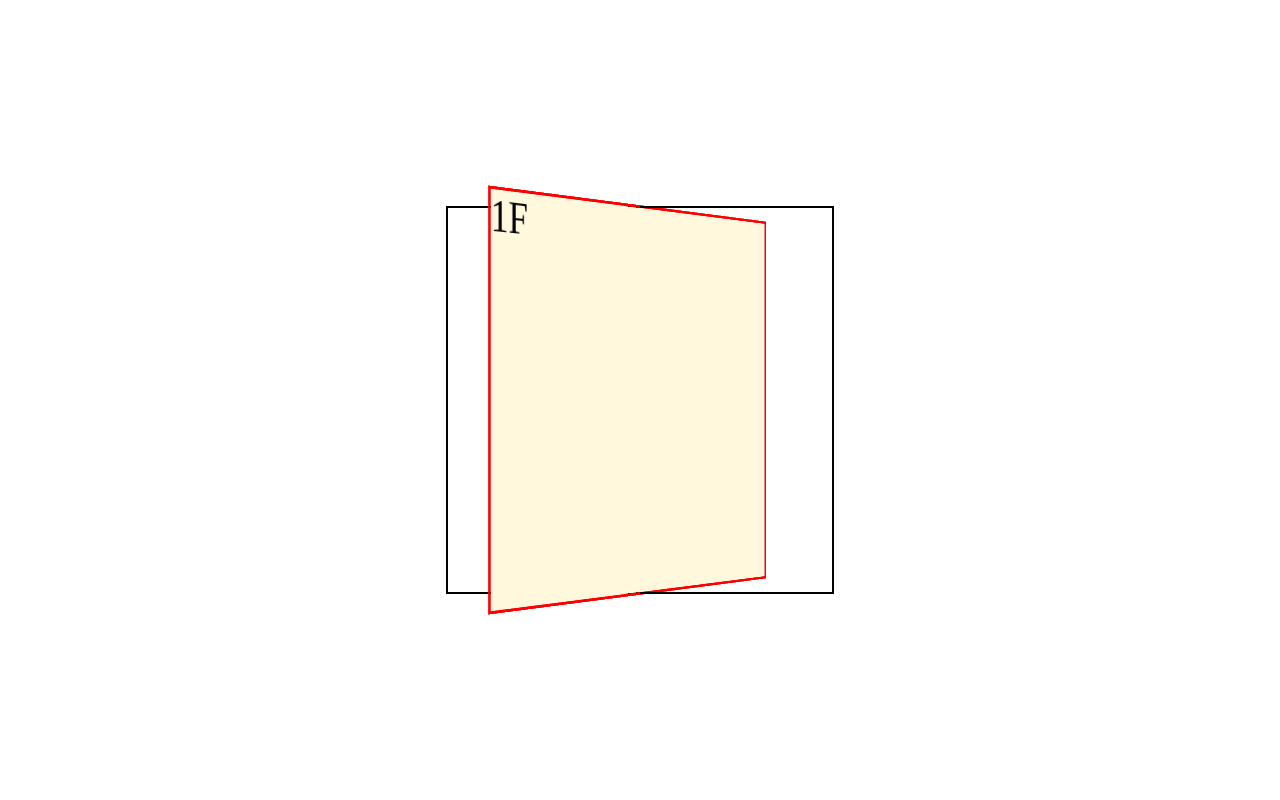
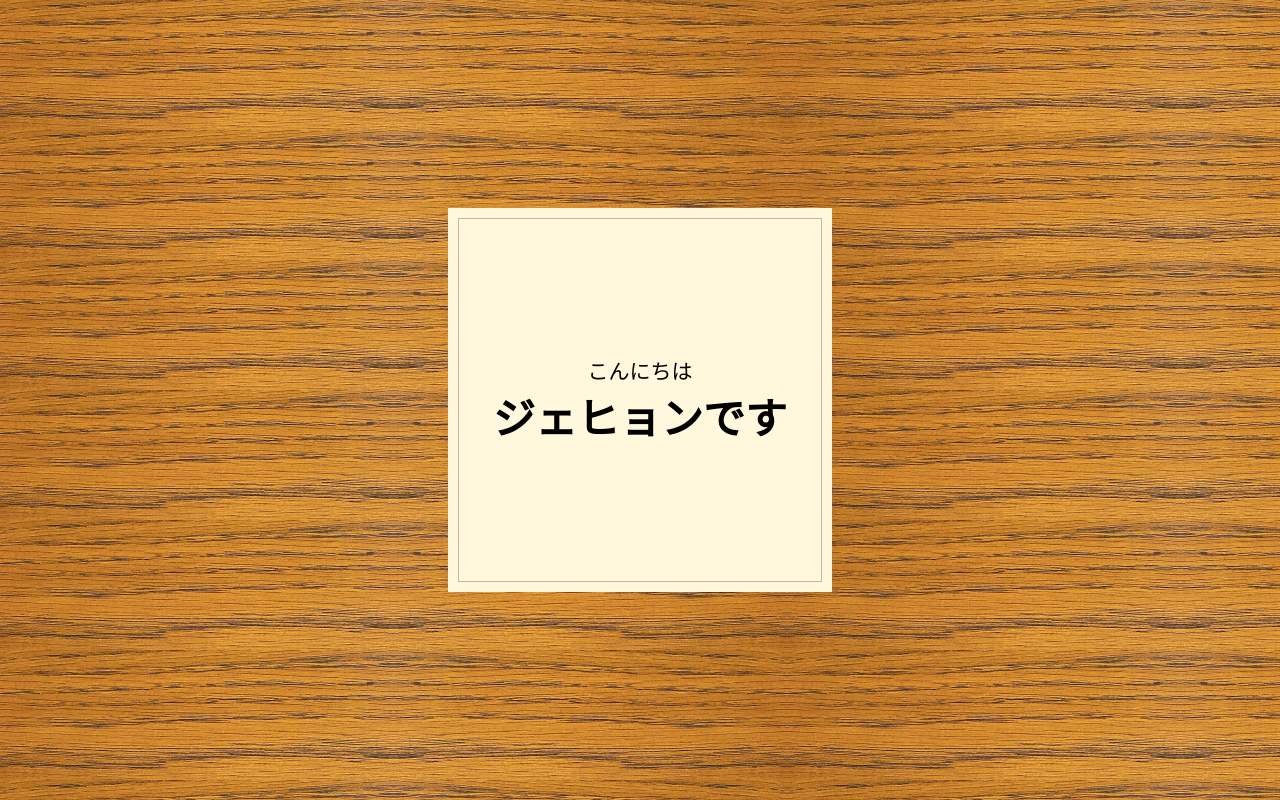
Before and after one commit to jayfulstory/3d-bood, a plain HTML site: page index.html in a window 1280 px wide. Drawn offline with Linux system fonts and the light colour scheme.

Commit message:
06/11 #4

```diff
--- a/css/main.css
+++ b/css/main.css
@@ -2,6 +2,8 @@ html {
   font-size: 14px;
 }
 body {
+  background: url(../images/tablewood.jpg);
+  background-size: auto 130px;
   perspective: 1500px;
 }
 
@@ -14,9 +16,7 @@ body {
   width: 30vw;
   height: 30vw;
   margin: auto;
-  outline: 2px solid black;
   transform-style: preserve-3d;
-  /* transform: rotateY(180deg); */
 }
 
 .page {
@@ -26,9 +26,23 @@ body {
   width: 100%;
   height: 100%;
   font-size: 3rem;
-  transform: rotateY(45deg);
   transform-style: preserve-3d;
-  outline: solid red;
+  transition: 1s;
+}
+
+.page:nth-child(1) {
+  transform-origin: left;
+  z-index: 2;
+}
+.page:nth-child(1).page-filpped {
+  transform: rotateY(-150deg);
+}
+.page:nth-child(3) {
+  transform-origin: right;
+  z-index: 1;
+}
+.page:nth-child(3).page-filpped {
+  transform: rotateY(150deg);
 }
 
 .page-face {
@@ -44,3 +58,26 @@ body {
 .page-face:nth-child(2) {
   transform: rotateY(180deg);
 }
+
+.cover-page {
+  /* width: 100%; */
+  /* height: 100%; */
+  font-size: 1.5rem;
+  display: flex;
+  flex-direction: column;
+  justify-content: center;
+  align-items: center;
+  /* border: 1px solid lightgray; */
+  /* margin: 10px; */
+}
+
+.cover-page::before {
+  content: '';
+  display: block;
+  position: absolute;
+  left: 10px;
+  right: 10px;
+  top: 10px;
+  bottom: 10px;
+  border: 1px solid tan;
+}
--- a/index.html
+++ b/index.html
@@ -12,17 +12,20 @@
   <body>
     <div class="leaflet">
       <div class="page">
-        <div class="page-face">1F</div>
+        <div class="page-face cover-page">
+          <p>こんにちは</p>
+          <h1 class="menu-header-title">ジェヒョンです</h1>
+        </div>
         <div class="page-face">1B</div>
       </div>
-      <!-- <div class="page">
+      <div class="page">
         <div class="page-face">2F</div>
         <div class="page-face">2B</div>
       </div>
       <div class="page">
         <div class="page-face">3F</div>
         <div class="page-face">3B</div>
-      </div> -->
+      </div>
     </div>
   </body>
 </html>
--- a/js/main.js
+++ b/js/main.js
@@ -0,0 +1,20 @@
+const leaflet = document.querySelector('.leaflet');
+// const page = document.querySelector('.page');
+
+function getTarget(ele, className) {
+  while (!ele.classList.contains(className)) {
+    ele = ele.parentNode;
+    if (ele.nodeName == 'BODY') {
+      ele = null;
+      return;
+    }
+  }
+  return ele;
+}
+
+leaflet.addEventListener('click', e => {
+  let pageEle = getTarget(e.target, 'page');
+  if (pageEle) {
+    pageEle.classList.add('page-filpped');
+  }
+});
```
